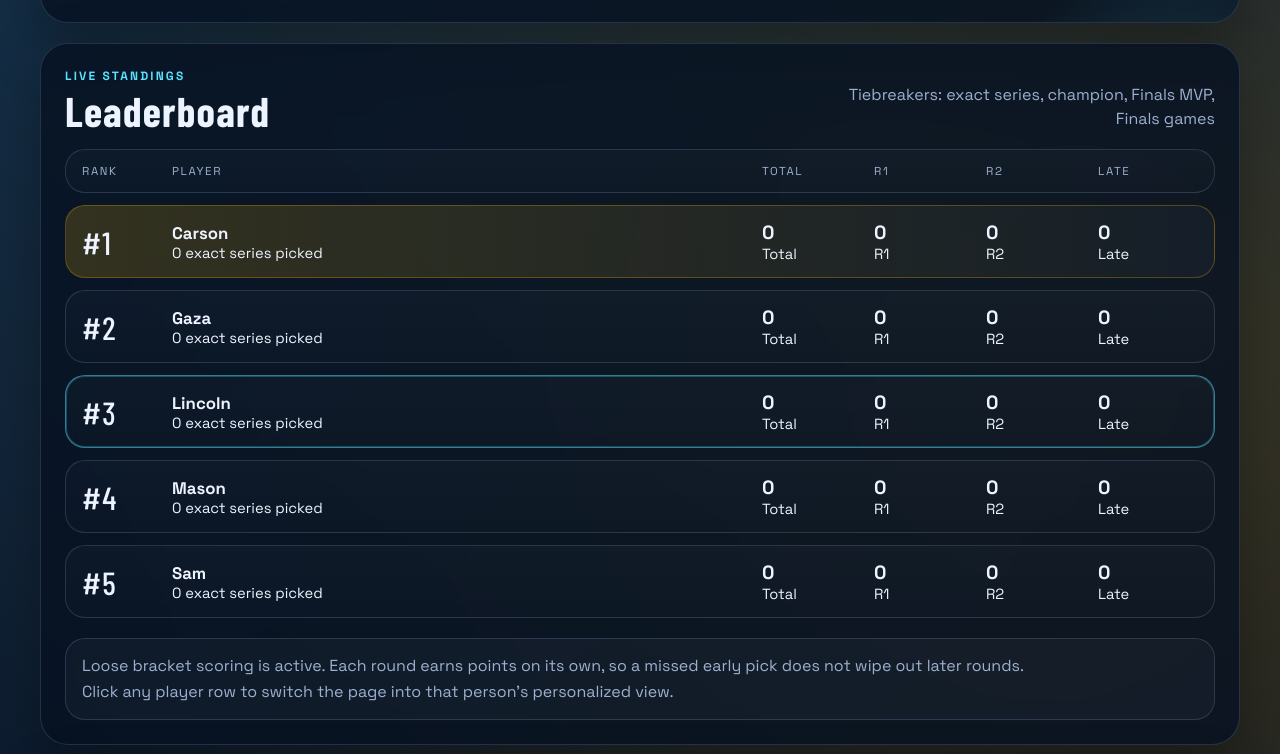
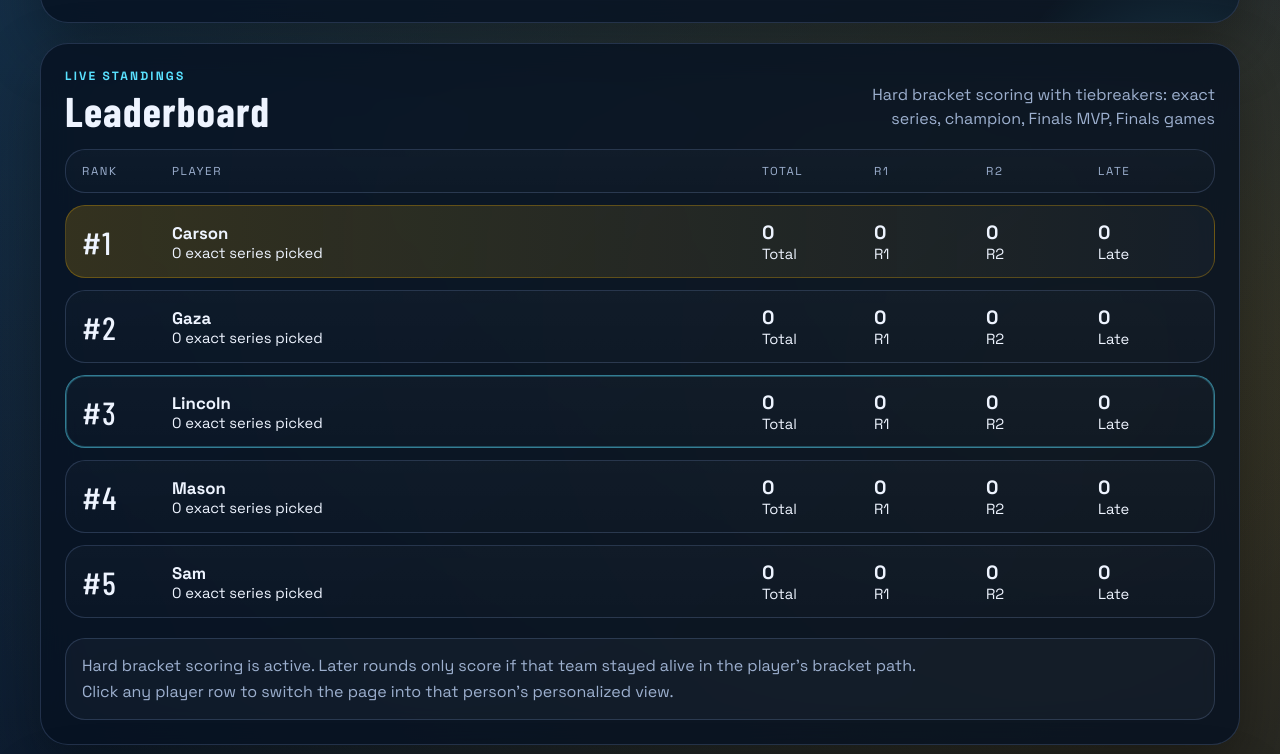
Before and after one commit to carsona21/NBA-Playpoffs-Wager, a plain HTML site: page index.html in a window 1280 px wide. Shown: the part 486-1240 px from the top of the page. Drawn offline with nearby package versions, Linux system fonts and the light colour scheme; a web font is replaced by a local one.

Commit message:
hard bracket

```diff
--- a/index.html
+++ b/index.html
@@ -30,7 +30,7 @@
             <p class="eyebrow">Live Standings</p>
             <h2>Leaderboard</h2>
           </div>
-          <p class="section-note">Tiebreakers: exact series, champion, Finals MVP, Finals games</p>
+          <p class="section-note">Hard bracket scoring with tiebreakers: exact series, champion, Finals MVP, Finals games</p>
         </div>
         <div id="leaderboard"></div>
       </section>
@@ -74,7 +74,7 @@
             <p class="eyebrow">Your Bracket View</p>
             <h2>Personalized Picks</h2>
           </div>
-          <p class="section-note">Click a name once, or share a direct player link so people land on their own bracket view.</p>
+          <p class="section-note">Hard bracket rules apply, so later-round picks only count if that path stayed alive in the bracket.</p>
         </div>
         <div id="participants" class="participants"></div>
       </section>
--- a/script.js
+++ b/script.js
@@ -21,27 +21,27 @@ const DATA = {
   },
   actualResults: {
     round1: [
-      { id: "r1-east-1", label: "East 1", matchup: "(1) Detroit vs. (8) TBD", winner: "", games: "", complete: false, schedule: "Game 1: Sunday, April 19 at 6:30 ET" },
-      { id: "r1-east-2", label: "East 2", matchup: "(2) Boston vs. (7) TBD", winner: "", games: "", complete: false, schedule: "Game 1: Sunday, April 19 at 1:00 ET" },
-      { id: "r1-east-3", label: "East 3", matchup: "(3) New York vs. (6) Atlanta", winner: "", games: "", complete: false, schedule: "Game 1: Saturday, April 18 at 6:00 ET" },
-      { id: "r1-east-4", label: "East 4", matchup: "(4) Cleveland vs. (5) Toronto", winner: "", games: "", complete: false, schedule: "Game 1: Saturday, April 18 at 1:00 ET" },
-      { id: "r1-west-1", label: "West 1", matchup: "(1) Oklahoma City vs. (8) TBD", winner: "", games: "", complete: false, schedule: "Game 1: Sunday, April 19 at 3:30 ET" },
-      { id: "r1-west-2", label: "West 2", matchup: "(2) San Antonio vs. (7) TBD", winner: "", games: "", complete: false, schedule: "Game 1: Sunday, April 19 at 9:00 ET" },
-      { id: "r1-west-3", label: "West 3", matchup: "(3) Denver vs. (6) Minnesota", winner: "", games: "", complete: false, schedule: "Game 1: Saturday, April 18 at 3:30 ET" },
-      { id: "r1-west-4", label: "West 4", matchup: "(4) Los Angeles vs. (5) Houston", winner: "", games: "", complete: false, schedule: "Game 1: Saturday, April 18 at 8:30 ET" }
+      { id: "r1-east-1", label: "East 1", matchup: "(1) Detroit vs. (8) TBD", winner: "", games: "", complete: false, schedule: "Game 1: Sunday, April 19 at 6:30 ET", dependsOn: [] },
+      { id: "r1-east-2", label: "East 2", matchup: "(2) Boston vs. (7) TBD", winner: "", games: "", complete: false, schedule: "Game 1: Sunday, April 19 at 1:00 ET", dependsOn: [] },
+      { id: "r1-east-3", label: "East 3", matchup: "(3) New York vs. (6) Atlanta", winner: "", games: "", complete: false, schedule: "Game 1: Saturday, April 18 at 6:00 ET", dependsOn: [] },
+      { id: "r1-east-4", label: "East 4", matchup: "(4) Cleveland vs. (5) Toronto", winner: "", games: "", complete: false, schedule: "Game 1: Saturday, April 18 at 1:00 ET", dependsOn: [] },
+      { id: "r1-west-1", label: "West 1", matchup: "(1) Oklahoma City vs. (8) TBD", winner: "", games: "", complete: false, schedule: "Game 1: Sunday, April 19 at 3:30 ET", dependsOn: [] },
+      { id: "r1-west-2", label: "West 2", matchup: "(2) San Antonio vs. (7) TBD", winner: "", games: "", complete: false, schedule: "Game 1: Sunday, April 19 at 9:00 ET", dependsOn: [] },
+      { id: "r1-west-3", label: "West 3", matchup: "(3) Denver vs. (6) Minnesota", winner: "", games: "", complete: false, schedule: "Game 1: Saturday, April 18 at 3:30 ET", dependsOn: [] },
+      { id: "r1-west-4", label: "West 4", matchup: "(4) Los Angeles vs. (5) Houston", winner: "", games: "", complete: false, schedule: "Game 1: Saturday, April 18 at 8:30 ET", dependsOn: [] }
     ],
     round2: [
-      { id: "r2-east-1", label: "East Semis 1", matchup: "Winner East 1 vs. Winner East 4", winner: "", games: "", complete: false, schedule: "TBD after First Round" },
-      { id: "r2-east-2", label: "East Semis 2", matchup: "Winner East 2 vs. Winner East 3", winner: "", games: "", complete: false, schedule: "TBD after First Round" },
-      { id: "r2-west-1", label: "West Semis 1", matchup: "Winner West 1 vs. Winner West 4", winner: "", games: "", complete: false, schedule: "TBD after First Round" },
-      { id: "r2-west-2", label: "West Semis 2", matchup: "Winner West 2 vs. Winner West 3", winner: "", games: "", complete: false, schedule: "TBD after First Round" }
+      { id: "r2-east-1", label: "East Semis 1", matchup: "Winner East 1 vs. Winner East 4", winner: "", games: "", complete: false, schedule: "TBD after First Round", dependsOn: ["r1-east-1", "r1-east-4"] },
+      { id: "r2-east-2", label: "East Semis 2", matchup: "Winner East 2 vs. Winner East 3", winner: "", games: "", complete: false, schedule: "TBD after First Round", dependsOn: ["r1-east-2", "r1-east-3"] },
+      { id: "r2-west-1", label: "West Semis 1", matchup: "Winner West 1 vs. Winner West 4", winner: "", games: "", complete: false, schedule: "TBD after First Round", dependsOn: ["r1-west-1", "r1-west-4"] },
+      { id: "r2-west-2", label: "West Semis 2", matchup: "Winner West 2 vs. Winner West 3", winner: "", games: "", complete: false, schedule: "TBD after First Round", dependsOn: ["r1-west-2", "r1-west-3"] }
     ],
     conferenceFinals: [
-      { id: "cf-east", label: "East Finals", matchup: "East Semis winners", winner: "", games: "", complete: false, schedule: "TBD after Conference Semifinals" },
-      { id: "cf-west", label: "West Finals", matchup: "West Semis winners", winner: "", games: "", complete: false, schedule: "TBD after Conference Semifinals" }
+      { id: "cf-east", label: "East Finals", matchup: "East Semis winners", winner: "", games: "", complete: false, schedule: "TBD after Conference Semifinals", dependsOn: ["r2-east-1", "r2-east-2"] },
+      { id: "cf-west", label: "West Finals", matchup: "West Semis winners", winner: "", games: "", complete: false, schedule: "TBD after Conference Semifinals", dependsOn: ["r2-west-1", "r2-west-2"] }
     ],
     finals: [
-      { id: "finals", label: "NBA Finals", matchup: "Eastern Conference champion vs. Western Conference champion", winner: "", games: "", complete: false, schedule: "Game 1: June 3 at 8:30 ET" }
+      { id: "finals", label: "NBA Finals", matchup: "Eastern Conference champion vs. Western Conference champion", winner: "", games: "", complete: false, schedule: "Game 1: June 3 at 8:30 ET", dependsOn: ["cf-east", "cf-west"] }
     ],
     bonus: {
       champion: "",
@@ -287,6 +287,33 @@ function buildResultsLookup(actualResults) {
   return lookup;
 }
 
+function findParticipantPick(participant, seriesId) {
+  return Object.keys(participant.picks)
+    .flatMap((roundKey) => participant.picks[roundKey])
+    .find((pick) => pick.id === seriesId);
+}
+
+function teamIsAliveInBracket(participant, resultsLookup, seriesId, team) {
+  const series = resultsLookup[seriesId];
+  if (!series) {
+    return false;
+  }
+
+  if (!series.dependsOn || series.dependsOn.length === 0) {
+    const pick = findParticipantPick(participant, seriesId);
+    return pick ? pick.winner === team : false;
+  }
+
+  return series.dependsOn.some((dependencyId) => {
+    const dependencyPick = findParticipantPick(participant, dependencyId);
+    if (!dependencyPick || dependencyPick.winner !== team) {
+      return false;
+    }
+
+    return teamIsAliveInBracket(participant, resultsLookup, dependencyId, team);
+  });
+}
+
 function scoreParticipant(participant, resultsLookup) {
   let totalPoints = 0;
   let exactSeriesCount = 0;
@@ -306,7 +333,9 @@ function scoreParticipant(participant, resultsLookup) {
         return;
       }
 
-      if (pick.winner === actual.winner) {
+      const pathIsValid = !actual.dependsOn || actual.dependsOn.length === 0 || teamIsAliveInBracket(participant, resultsLookup, pick.id, actual.winner);
+
+      if (pick.winner === actual.winner && pathIsValid) {
         roundPoints += config.points;
         correctSeries += 1;
 
@@ -512,7 +541,7 @@ function renderLeaderboard(standings, selectedName) {
       ${rows}
     </div>
     <div class="legend">
-      <p>Loose bracket scoring is active. Each round earns points on its own, so a missed early pick does not wipe out later rounds.</p>
+      <p>Hard bracket scoring is active. Later rounds only score if that team stayed alive in the player's bracket path.</p>
       <p>Click any player row to switch the page into that person's personalized view.</p>
     </div>
   `;
```
Also changed, not shown: 1 other file.
